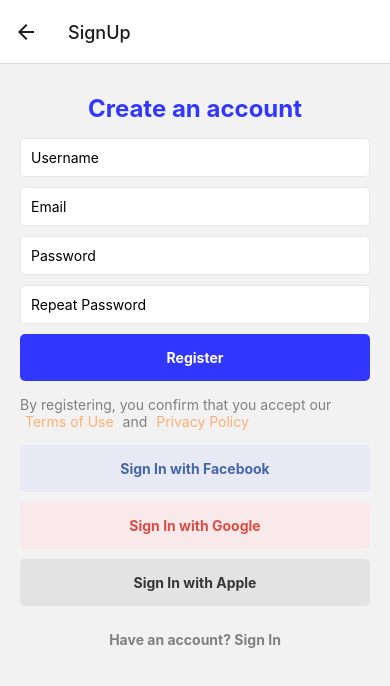
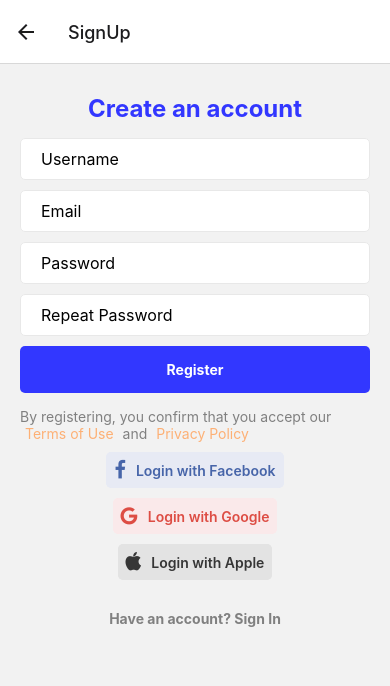
Before and after one commit to AlexAzalor/gas_calculator_app, a React Native app: screen /SignUp in a window 390 px wide. Shown: the top 686 px of the page. Built offline with nearby package versions, Linux system fonts and the light colour scheme.

Commit message:
buttons with icon, board type

```diff
--- a/src/components/CustomInput.tsx
+++ b/src/components/CustomInput.tsx
@@ -1,6 +1,6 @@
 import React from 'react';
 import { Control, Controller, FieldValues } from 'react-hook-form';
-import { StyleSheet, Text, View } from 'react-native';
+import { KeyboardTypeOptions, StyleSheet, Text, View } from 'react-native';
 import { TextInput } from 'react-native-gesture-handler';
 
 interface Props {
@@ -9,9 +9,17 @@ interface Props {
   placeholder: string;
   secureTextEntry?: boolean;
   rules: { [key: string]: any };
+  keyboardType?: KeyboardTypeOptions | undefined;
 }
 
-export const CustomInput: React.FC<Props> = ({ control, name, rules = {}, placeholder, secureTextEntry }) => {
+export const CustomInput: React.FC<Props> = ({
+  control,
+  name,
+  rules = {},
+  placeholder,
+  secureTextEntry,
+  keyboardType
+}) => {
   return (
     <Controller
       control={control}
@@ -27,6 +35,7 @@ export const CustomInput: React.FC<Props> = ({ control, name, rules = {}, placeh
               onBlur={onBlur}
               placeholder={placeholder}
               secureTextEntry={secureTextEntry}
+              keyboardType={keyboardType}
             />
           </View>
           {error && <Text style={{ color: 'red', alignSelf: 'stretch' }}>{error.message || 'Error'}</Text>}
@@ -49,6 +58,7 @@ const styles = StyleSheet.create({
     marginVertical: 5,
   },
   input: {
-    paddingVertical: 10
-  }
+    padding: 10,
+    fontSize: 16,
+  },
 })
--- a/src/components/SignUpScreen.tsx
+++ b/src/components/SignUpScreen.tsx
@@ -59,6 +59,7 @@ export const SignUpScreen = () => {
           name="email"
           placeholder="Email"
           control={control}
+          keyboardType="email-address"
           rules={{
             pattern: {
               value: EMAIL_REGEX,
--- a/src/components/SocialButtons.tsx
+++ b/src/components/SocialButtons.tsx
@@ -1,6 +1,7 @@
 import React from 'react';
-import { StyleSheet } from 'react-native';
+import { StyleSheet, Text, View } from 'react-native';
 import { CustomButton } from './CustomButton';
+import FontAwesome from '@expo/vector-icons/FontAwesome';
 
 export const SocialButtons = () => {
   const onSignInFacebook = () => {
@@ -15,13 +16,32 @@ export const SocialButtons = () => {
 
   return (
     <>
-      <CustomButton
+      <View style={styles.social}>
+        <FontAwesome.Button name="facebook" onPress={onSignInFacebook} color="#4765a9" backgroundColor="#e7eaf4">
+          Login with Facebook
+        </FontAwesome.Button>
+      </View>
+
+      <View style={styles.social}>
+        <FontAwesome.Button name="google" onPress={onSignInGoogle} color="#dd4d44" backgroundColor="#fae9ea">
+          Login with Google
+        </FontAwesome.Button>
+      </View>
+
+      <View style={styles.social}>
+        <FontAwesome.Button name="apple" onPress={onSignInApple} color="#363636" backgroundColor="#e3e3e3">
+          Login with Apple
+        </FontAwesome.Button>
+      </View>
+
+
+      {/* <CustomButton
         text="Sign In with Facebook"
         onPress={onSignInFacebook}
         bgColor="#e7eaf4"
         fgColor="#4765a9"
-      />
-      <CustomButton
+      /> */}
+      {/* <CustomButton
         text="Sign In with Google"
         onPress={onSignInGoogle}
         bgColor="#fae9ea"
@@ -32,11 +52,29 @@ export const SocialButtons = () => {
         onPress={onSignInApple}
         bgColor="#e3e3e3"
         fgColor="#363636"
-      />
+      /> */}
     </>
   )
 }
 
 const styles = StyleSheet.create({
-  container: {}
+  container: {},
+  social: {
+    marginBottom: 10,
+    // alignItems: 'center',
+    textAlign: 'center'
+  },
+  // google: {
+  //   width: 300,
+  //   paddingVertical: 10,
+  //   marginBottom: 10,
+  //   backgroundColor: '#fae9ea',
+  //   alignItems: 'center'
+  // },
+  // text: {
+  //   paddingLeft: 10,
+  //   fontSize: 18,
+  //   color: '#dd4d44',
+  //   marginHorizontal: 10
+  // }
 })
```
